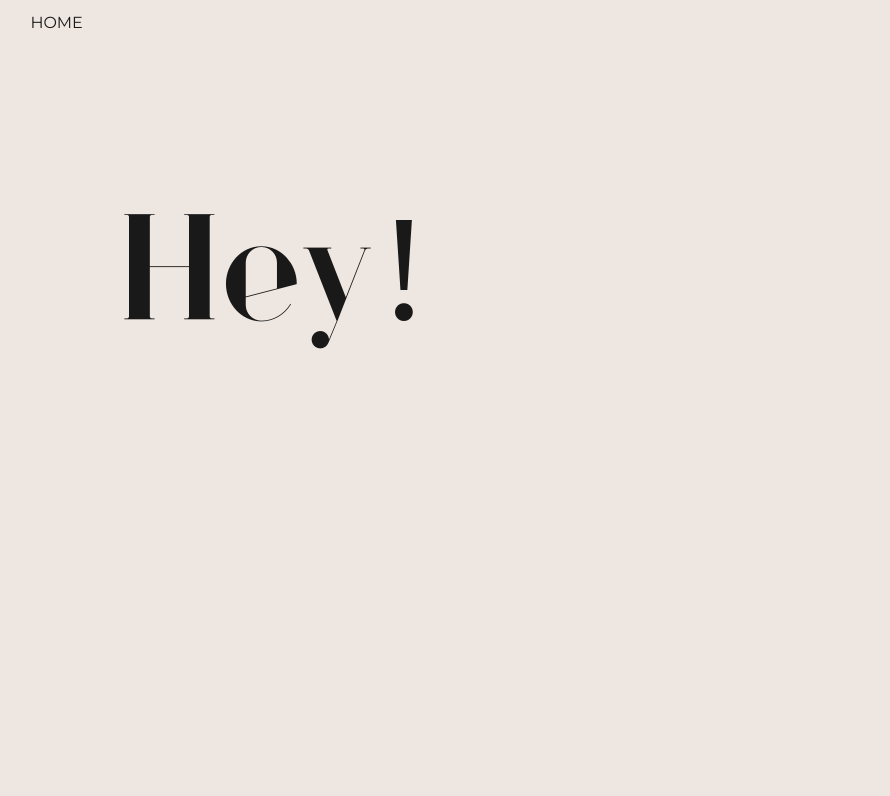
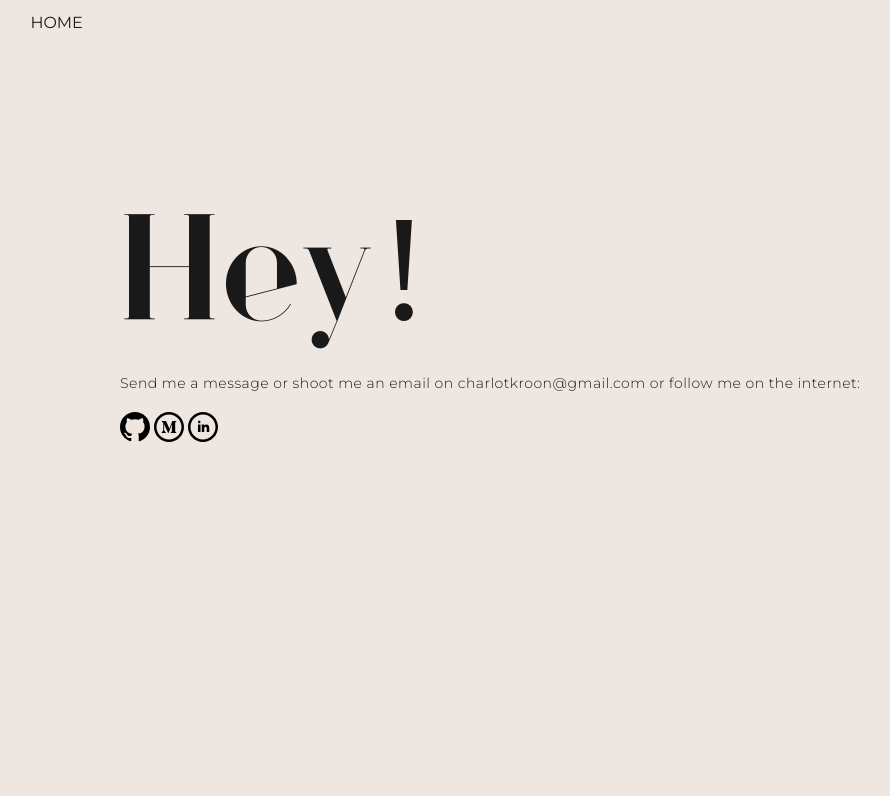
Before and after one commit to charliekroon/portfolio, a Next.js app: page /contact in a window 1280 px wide. Shown: the top 796 px of the page, without its empty margins (8-898 px from the left). Built offline with nearby package versions, Linux system fonts and the light colour scheme.

Commit message:
fix contact page

```diff
--- a/pages/contact.tsx
+++ b/pages/contact.tsx
@@ -1,7 +1,7 @@
 import React from "react";
 import MenuBar from "../src/components/MenuBar";
-import {MainComponent, TextComponent, TitleComponent} from "../src/styles/Global";
-import {Icon} from "../src/styles/ContactStyles";
+import {MainComponent} from "../src/styles/Global";
+import {Icon, ContactTextComponent, TitleComponent} from "../src/styles/ContactStyles";
 import Image from "next/image";
 
 export default function Contact() {
@@ -10,7 +10,7 @@ export default function Contact() {
 			<MenuBar />
 			<MainComponent>
 				<TitleComponent>Hey!</TitleComponent>
-				<TextComponent>Send me a message or shoot me an email on charlotkroon@gmail.com or follow me on the internet:</TextComponent>
+				<ContactTextComponent>Send me a message or shoot me an email on charlotkroon@gmail.com or follow me on the internet:</ContactTextComponent>
 				<Icon>
 					<a href="https://github.com/charliekroon" target="_blank" rel="noopener noreferrer">
 						<Image src="/github.svg" height={30} width={30} alt="github" />
--- a/src/styles/ContactStyles.ts
+++ b/src/styles/ContactStyles.ts
@@ -1,12 +1,54 @@
 import styled from "styled-components";
 import {media} from "./HomeStyles";
 
+export const MainComponent = styled.div`
+	display: flex;
+	flex-direction: column;
+	align-items: center;
+`;
+
+export const TitleComponent = styled.p`
+	font-family: "Sonder";
+	font-weight: 100;
+	font-style: light-weight;
+	font-size: 150px;
+	letter-spacing: 3.5px;
+	margin-bottom: 0vh;
+	max-width: 75%;
+	${media.mobile} {
+		font-size: 12vh;
+		line-height: 1em;
+		font-weight: 300;
+		position: relative;
+		letter-spacing: 0vh;
+		margin-bottom: 0vh;
+	}
+`;
+
+export const ContactTextComponent = styled.main`
+	font-family: "Montserrat-Light";
+	font-weight: 400;
+	line-height: 1.9em;
+	letter-spacing: 0.5px;
+	font-size: 14px;
+	max-width: 75%;
+	display: flex-start;
+	${media.mobile} {
+		padding-bottom: 10px;
+		max-width: 85%;
+		margin-bottom: 2px;
+		letter-spacing: 0px;
+	}
+`;
+
 export const Icon = styled.span`
-	align-items: center;
-	margin-top: -30%;
+	display: block;
+	margin-top: 0vh;
+	max-width: 75%;
 	${media.mobile} {
 		position: static;
-		margin-top: -95%;
 		flex-grow: 1;
+		margin-top: 0vh;
+		padding-top: 0vh;
 	}
 `;
```
